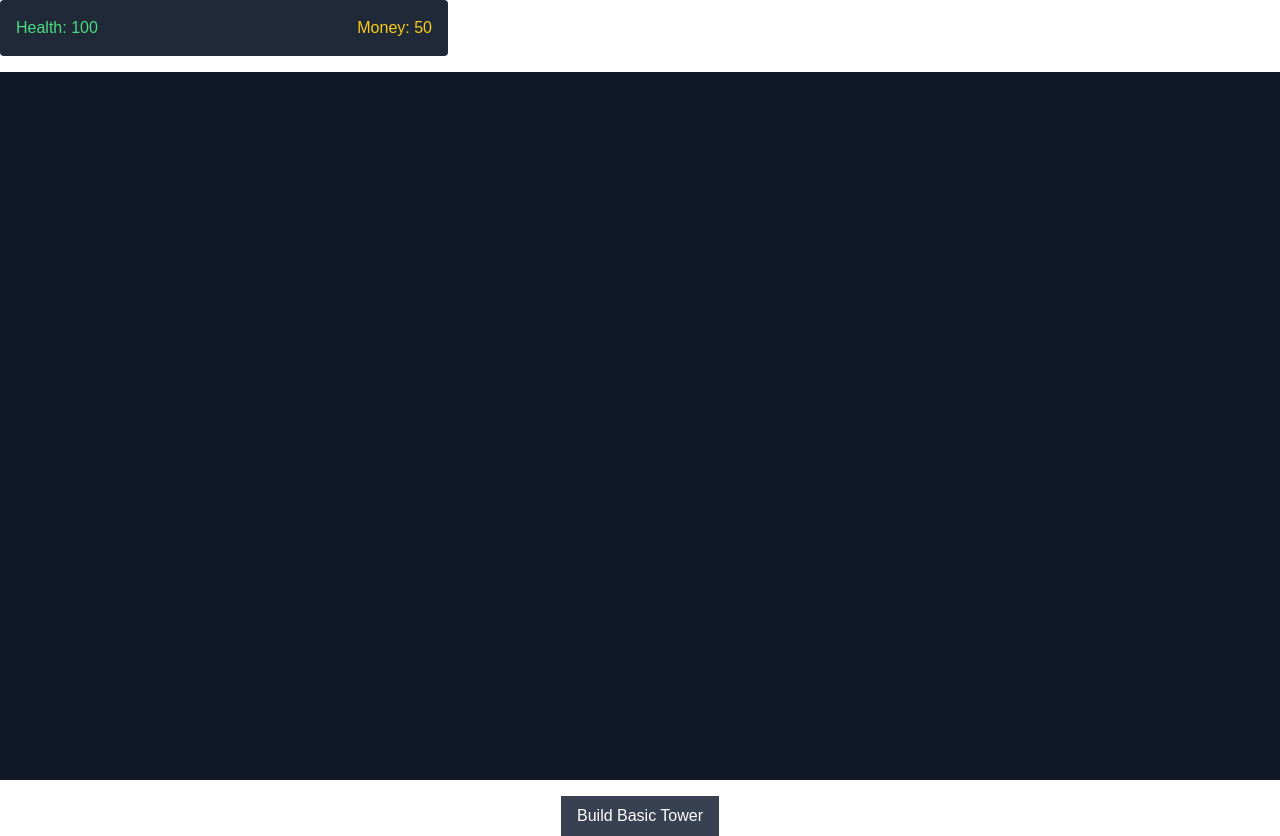
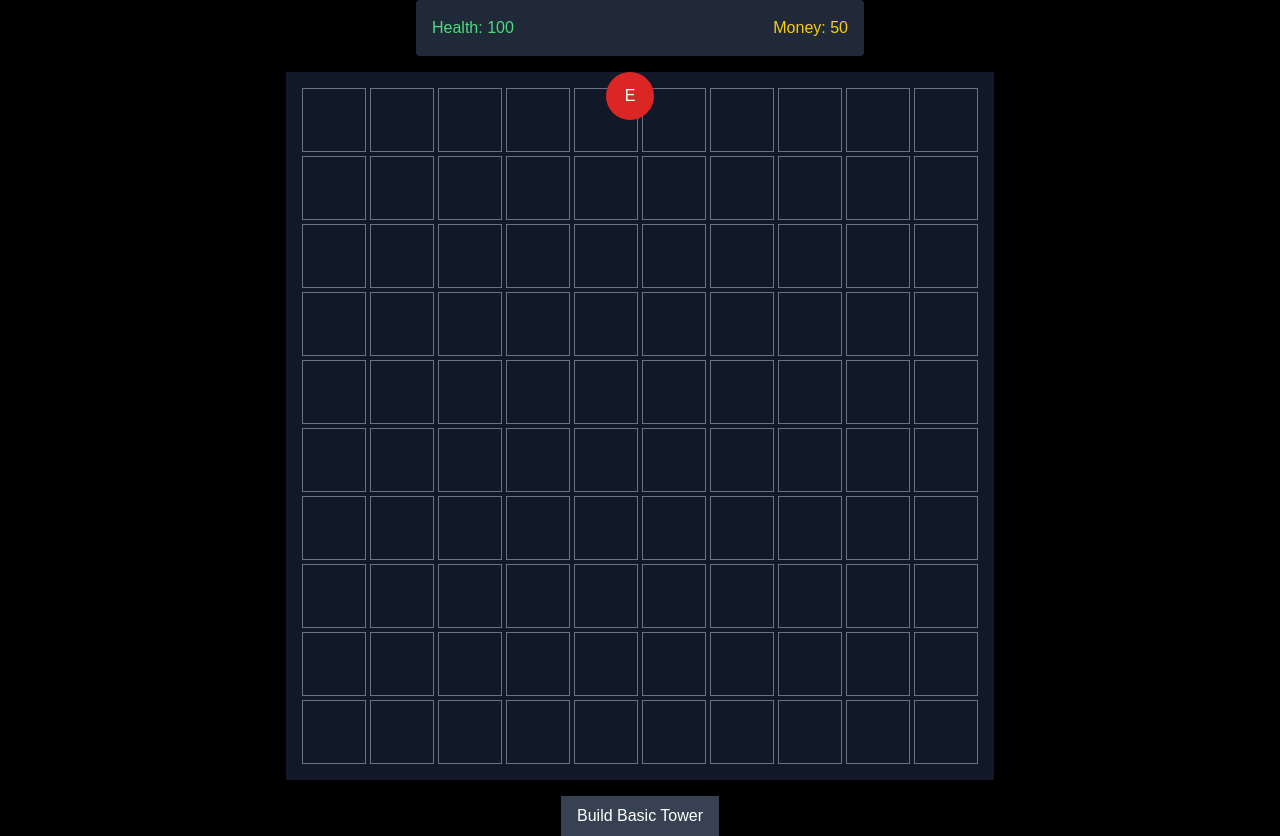
Before and after one commit to NithinKonda/tower-game, a Next.js app: page /game in a window 1280 px wide. Built offline with nearby package versions, Linux system fonts and the light colour scheme.

Commit message:
add static enemy movement

```diff
--- a/app/components/Enemy.tsx
+++ b/app/components/Enemy.tsx
@@ -1,13 +1,10 @@
-import React from 'react'
-
-const Enemy = ({position}:{position : any}) => {
+export default function Enemy({ position }) {
   return (
-    <div className='bg-red-600 text-white w-12 h-12 flex justify-center items-center rounded-full absolute'
-      style={{left : `${position.x * 4}rem`, top: `${position.y * 4}rem`}}
+    <div
+      className="bg-red-600 text-white w-12 h-12 flex items-center justify-center rounded-full absolute"
+      style={{ left: `${position.x * 4}rem`, top: `${position.y * 4}rem` }} // Move based on position
     >
       E
     </div>
-  )
+  );
 }
-
-export default Enemy
--- a/app/components/GameBoard.tsx
+++ b/app/components/GameBoard.tsx
@@ -1,38 +1,33 @@
-import React from 'react'
 import Tower from './Tower';
 import Enemy from './Enemy';
-const GameBoard = ({towers,enemies,onPlaceTower}) => {
-    const gridSize = 10;
 
-    const renderGrid = () =>
-    {
+const gridSize = 10; // for a 10x10 grid
+
+export default function GameBoard({ towers, enemies, onPlaceTower }) {
+  const renderGrid = () => {
     const grid = [];
-        for(let row = 0; row < gridSize; row++)
-        {
-            for(let col = 0; col < gridSize; col++)
-            {
+    for (let row = 0; row < gridSize; row++) {
+      for (let col = 0; col < gridSize; col++) {
         grid.push(
           <div
-                        key={`${row} - ${col}`}
-                        className='w-16 h-16 border-gray-500 hover:bg-gray-200 flex items-center justify-center'
-                        onClick={() => onPlaceTower({ x:col , y:row})}
+            key={`${row}-${col}`}
+            className="w-16 h-16 border border-gray-500 hover:bg-gray-700 flex items-center justify-center"
+            onClick={() => onPlaceTower({ x: col, y: row })} // Pass position here
           >
             {towers.find(tower => tower.position.x === col && tower.position.y === row) && <Tower />}
           </div>
-                )
+        );
       }
     }
     return grid;
-    }
+  };
 
   return (
-    <div className='grid grid-cols-10 gap-1 bg-gray-900 p-4'>
+    <div className="relative grid grid-cols-10 gap-1 bg-gray-900 p-4">
       {renderGrid()}
       {enemies.map((enemy, index) => (
         <Enemy key={index} position={enemy.position} />
       ))}
     </div>
-  )
+  );
 }
-
-export default GameBoard
--- a/app/game/page.tsx
+++ b/app/game/page.tsx
@@ -1,27 +1,63 @@
 "use client"
-import React from 'react'
-import GameBoard from '../components/GameBoard'
-import PlayerStats from '../components/PlayerStats'
-import { useState } from 'react'
-import TowerMenu from '../components/TowerMenu'
-const Game = () => {
-    const [towers,setTowers] = useState([]);
-    const [enemy,setEnemies] = useState([]);
-    const [playerStats,SetPlayerStats] = useState({health : 100, money:50});
+import { useState, useEffect } from 'react';
+import GameBoard from '../components/GameBoard';
+import PlayerStats from '../components/PlayerStats';
+import TowerMenu from '../components/TowerMenu';
 
+export default function GamePage() {
+  const [towers, setTowers] = useState([]);
+  const [enemies, setEnemies] = useState([
+    { position: { x: 0, y: 0 }, speed: 1, health: 100 }, // Initial enemy
+  ]);
+  const [playerStats, setPlayerStats] = useState({ health: 100, money: 50 });
 
-    const handlePlaceTower = (position) =>
-    {
-        setTowers([...towers, {position, type: 'basic'}])
-        SetPlayerStats({...playerStats, money : playerStats.money - 10})
-    }
-    return (
-        <div>
-            <PlayerStats stats = {playerStats}/>
-            <GameBoard towers={towers} enemies={enemy} onPlaceTower = {handlePlaceTower}/>
-            <TowerMenu onBuildTower={handlePlaceTower} />
-        </div>
-    )
+  const handlePlaceTower = (position) => {
+    setTowers([...towers, { position, type: 'basic' }]);
+  };
+
+  // Predefined path (array of positions) for the enemy to follow
+  const path = [
+    { x: 0, y: 0 },
+    { x: 1, y: 0 },
+    { x: 2, y: 0 },
+    { x: 3, y: 0 },
+    { x: 4, y: 0 },
+    { x: 5, y: 0 },
+    { x: 6, y: 0 },
+    { x: 7, y: 0 },
+    { x: 8, y: 0 },
+    { x: 9, y: 0 },
+    { x: 9, y: 1 },
+    { x: 9, y: 2 },
+    { x: 9, y: 3 },
+    // Add more points for the path as necessary
+  ];
+
+  // Move enemies along the path over time
+  useEffect(() => {
+    const moveEnemies = setInterval(() => {
+      setEnemies((currentEnemies) => {
+        return currentEnemies.map((enemy) => {
+          const currentIndex = path.findIndex(
+            (point) => point.x === enemy.position.x && point.y === enemy.position.y
+          );
+          if (currentIndex < path.length - 1) {
+            return { ...enemy, position: path[currentIndex + 1] }; // Move to next point
+          } else {
+            return enemy; // Stay at the last point if the path ends
+          }
+        });
+      });
+    }, 1000 / enemies[0].speed); // Move based on enemy speed (adjust interval as needed)
+
+    return () => clearInterval(moveEnemies); // Cleanup interval on unmount
+  }, [enemies, path]);
+
+  return (
+    <div className="flex flex-col items-center justify-center min-h-screen bg-black text-white">
+      <PlayerStats stats={playerStats} />
+      <GameBoard towers={towers} enemies={enemies} onPlaceTower={handlePlaceTower} />
+      <TowerMenu onBuildTower={handlePlaceTower} />
+    </div>
+  );
 }
-
-export default Game
```
Lines whose indentation alone changed are shown as unchanged.
